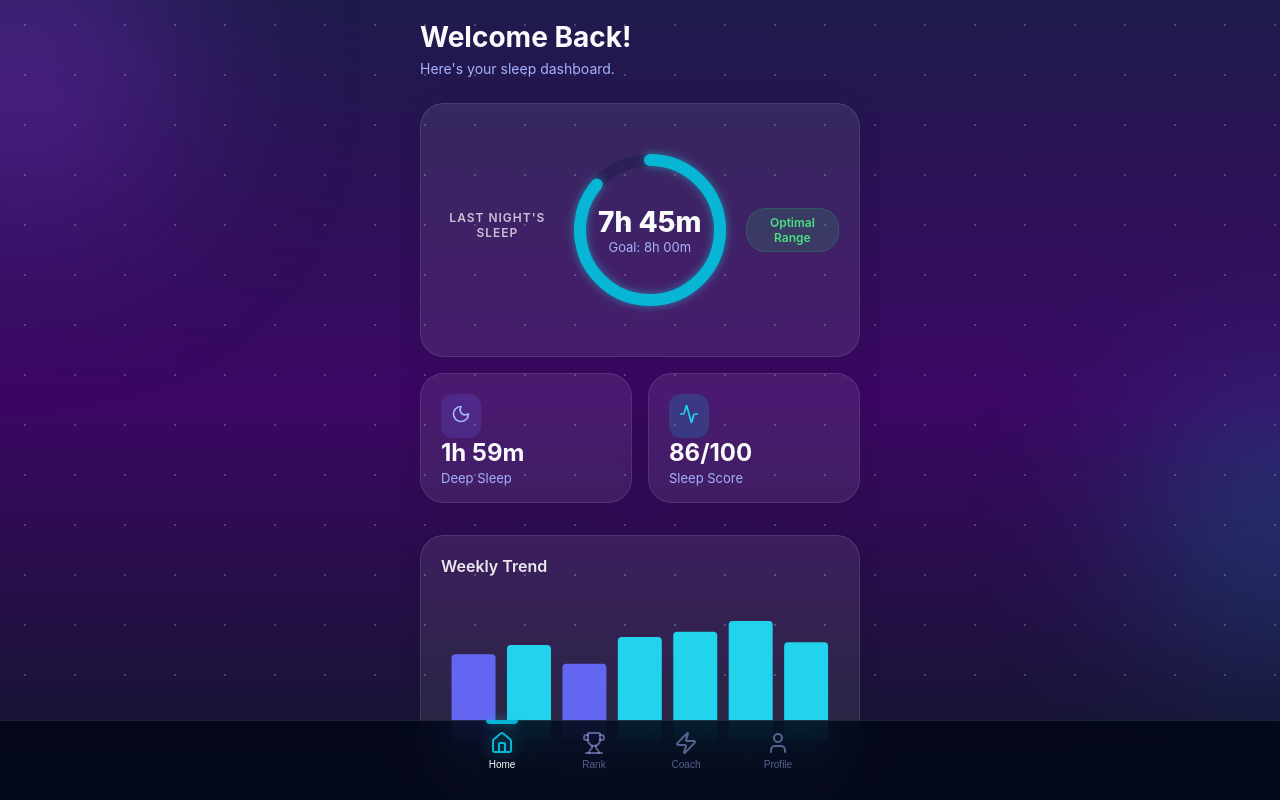
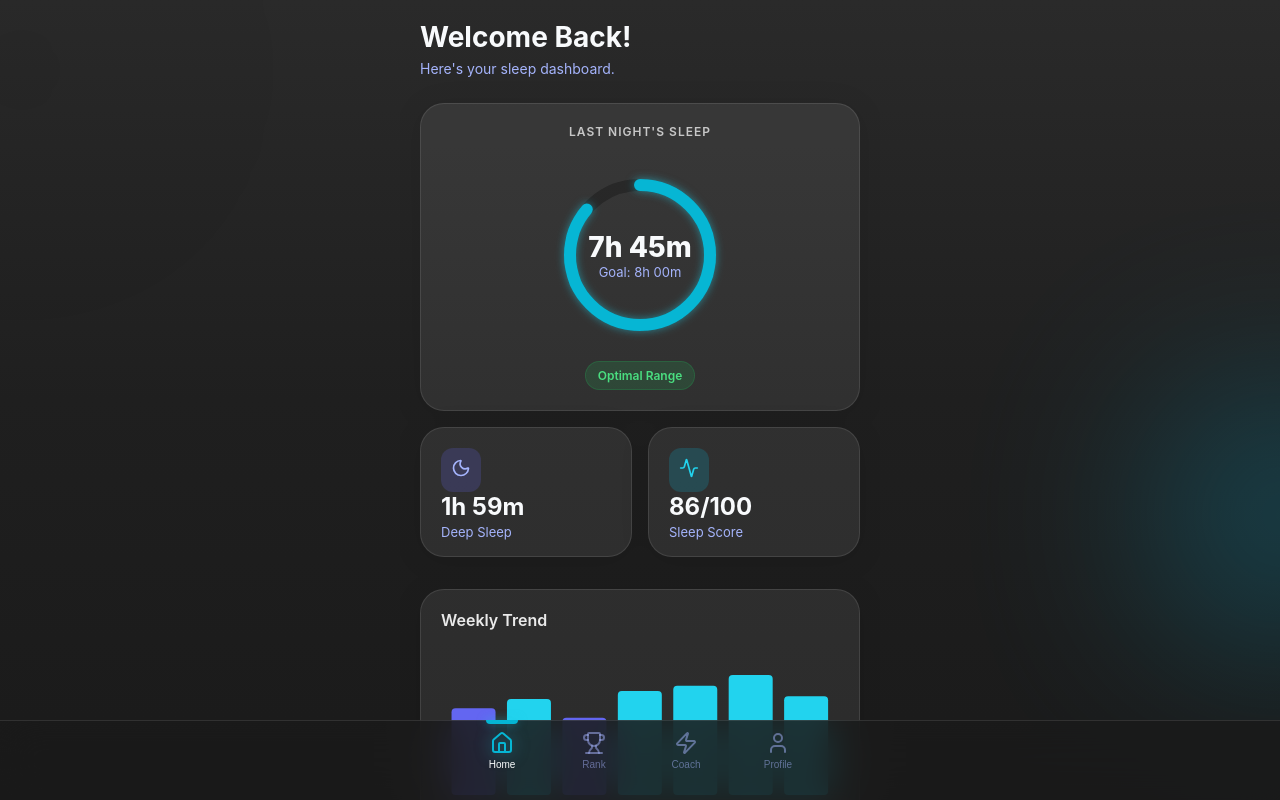
Before and after one commit to chanr335/sleepi, a React (Vite) app in the folder client/sleepi/: page / in a window 1280 px wide. Built offline with nearby package versions, Linux system fonts and the light colour scheme.

Commit message:
background change

```diff
--- a/client/sleepi/src/index.css
+++ b/client/sleepi/src/index.css
@@ -1,8 +1,8 @@
 :root {
-  --bg-dark: #020617;
-  --bg-gradient-start: #1e1b4b; /* Indigo 950 */
-  --bg-gradient-mid: #3b0764;   /* Purple 950 */
-  --bg-gradient-end: #0f172a;   /* Slate 900 */
+  --bg-dark: #1a1a1a; /* Dark gray base */
+  --bg-gradient-start: #2a2a2a; /* Dark gray */
+  --bg-gradient-mid: #1f1f1f;   /* Medium dark gray */
+  --bg-gradient-end: #1a1a1a;   /* Dark gray */
 
   --primary: #06b6d4; /* Cyan 500 */
   --primary-glow: rgba(34, 211, 238, 0.5);
@@ -62,7 +62,7 @@ body {
   left: -10%;
   width: 300px;
   height: 300px;
-  background: #9333ea; /* Purple */
+  background: rgba(0, 0, 0, 0.1); /* Purple */
 }
 
 .glow-2 {
@@ -74,11 +74,7 @@ body {
 }
 
 .stars {
-  position: absolute;
-  inset: 0;
-  background-image: radial-gradient(white 1px, transparent 1px);
-  background-size: 50px 50px;
-  opacity: 0.2;
+  display: none; /* Remove dots/stars effect */
 }
 
 /* --- Layout --- */
@@ -163,7 +159,7 @@ p { color: var(--text-muted); font-size: 14px; line-height: 1.5; }
 /* --- Dashboard Specific --- */
 .center-content {
   display: flex;
-  flex-col: column;
+  flex-direction: column;
   align-items: center;
   text-align: center;
 }
@@ -185,7 +181,7 @@ p { color: var(--text-muted); font-size: 14px; line-height: 1.5; }
 }
 
 .progress-ring { transform: rotate(-90deg); }
-.progress-ring-bg { color: rgba(30, 27, 75, 0.5); }
+.progress-ring-bg { color: rgba(26, 26, 26, 0.5); }
 .progress-ring-fill {
   color: var(--primary);
   stroke-linecap: round;
@@ -245,7 +241,7 @@ p { color: var(--text-muted); font-size: 14px; line-height: 1.5; }
 
 /* --- Leaderboard Specific --- */
 .toggle-container {
-  background: rgba(15, 23, 42, 0.6);
+  background: rgba(26, 26, 26, 0.6);
   padding: 4px;
   border-radius: 16px;
   display: flex;
@@ -386,7 +382,7 @@ p { color: var(--text-muted); font-size: 14px; line-height: 1.5; }
   position: fixed;
   bottom: 0; left: 0; right: 0;
   height: 80px;
-  background: rgba(2, 6, 23, 0.85);
+  background: rgba(26, 26, 26, 0.85);
   backdrop-filter: blur(20px);
   border-top: 1px solid rgba(255,255,255,0.1);
   display: flex;
--- a/client/sleepi/src/pages/Dashboard.jsx
+++ b/client/sleepi/src/pages/Dashboard.jsx
@@ -53,7 +53,7 @@ const Dashboard = () => {
           <ResponsiveContainer width="100%" height="100%">
             <BarChart data={sleepData}>
               <XAxis dataKey="day" stroke="#a5b4fc" fontSize={12} tickLine={false} axisLine={false} />
-              <Tooltip cursor={{fill: 'rgba(255,255,255,0.05)'}} contentStyle={{ backgroundColor: '#1e1b4b', borderColor: '#4338ca', borderRadius: '12px', color: '#fff' }} />
+              <Tooltip cursor={{fill: 'rgba(255,255,255,0.05)'}} contentStyle={{ backgroundColor: '#2a2a2a', borderColor: '#4338ca', borderRadius: '12px', color: '#fff' }} />
               <Bar dataKey="hours" radius={[4, 4, 4, 4]}>
                 {sleepData.map((entry, index) => (
                   <Cell key={`cell-${index}`} fill={entry.hours >= 7 ? '#22d3ee' : '#6366f1'} />
```
